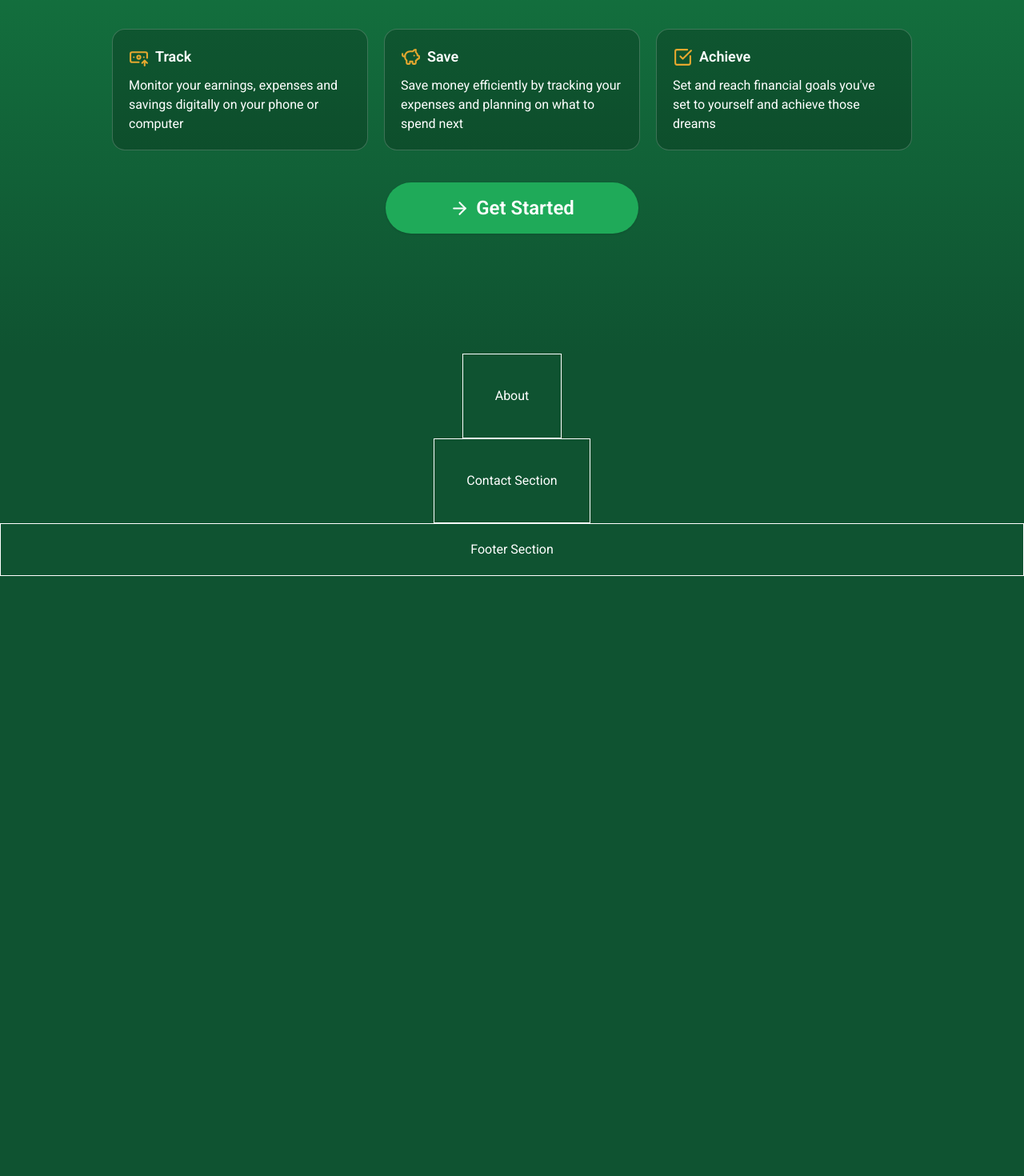
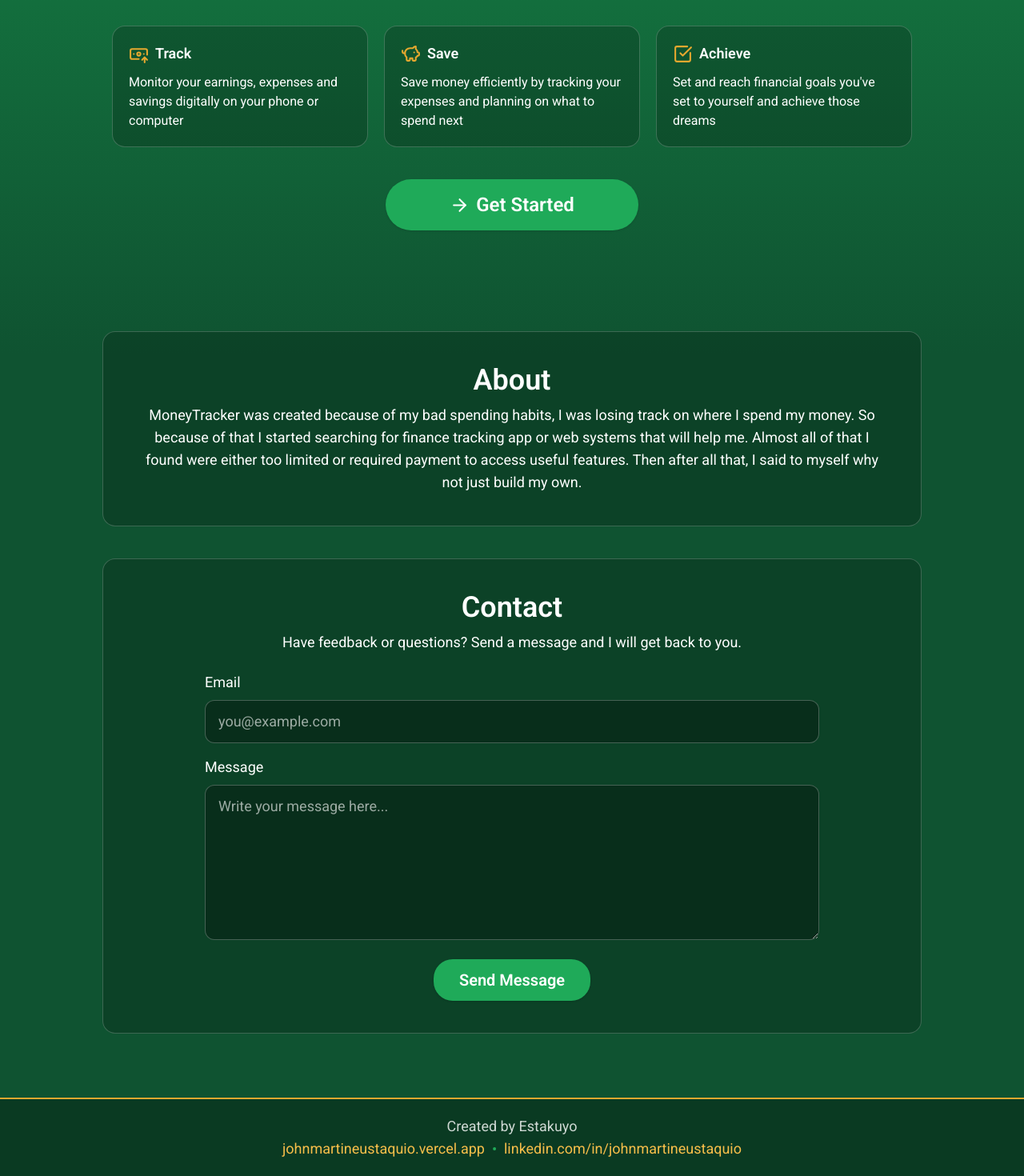
Before and after one commit to Estakuyo/MoneyTracker, a React app in the folder frontend/: page / in a window 1280 px wide. Shown: the part 358-1828 px from the top of the page at 80% size. Before the commit the page ends 1078 px from the top, so only its background shows below. Built offline with nearby package versions, Linux system fonts and the light colour scheme; the HTML template or start-up script is replaced by a standard one.

Commit message:
Landing page finished

```diff
--- a/frontend/src/pages/landing.jsx
+++ b/frontend/src/pages/landing.jsx
@@ -11,6 +11,18 @@ import Button from "../components/button";
 const Landing = () => {
   const navigate = useNavigate();
 
+  const scrollToSection = (event, sectionId) => {
+    event.preventDefault();
+
+    const section = document.getElementById(sectionId);
+    if (!section) return;
+
+    section.scrollIntoView({
+      behavior: "smooth",
+      block: "center",
+    });
+  };
+
   return (
     <div className="flex flex-col justify-center items-center text-white overflow-x-hidden">
       <header className="w-full fixed top-0 left-0 z-20 px-4 py-4 sm:px-8">
@@ -23,12 +35,14 @@ const Landing = () => {
           <div className="flex items-center gap-3 sm:gap-5 text-xs sm:text-base font-medium">
             <a
               href="#about"
+              onClick={(event) => scrollToSection(event, "about")}
               className="hover:text-accent-400 transition-colors"
             >
               About
             </a>
             <a
               href="#contact"
+              onClick={(event) => scrollToSection(event, "contact")}
               className="hover:text-accent-400 transition-colors"
             >
               Contact
@@ -36,7 +50,7 @@ const Landing = () => {
           </div>
         </nav>
       </header>
-      <section className="min-h-screen w-full flex flex-col justify-center items-center bg-linear-to-b from-primary-600 to-primary-800 px-4 pt-28 pb-14 sm:pt-24 sm:pb-8">
+      <section className="min-h-screen w-full flex flex-col justify-center items-center bg-linear-to-b from-primary-600 to-primary-800 px-4 pt-28 pb-14">
         <div className="bg-white/25 backdrop-blur-xs rounded-4xl pr-2.5 mb-5 animate-fade-in-delay-4">
           <p className="text-xs font-semibold tracking-widest flex justify-center items-center">
             <Dot size={30} color="gold" />
@@ -91,15 +105,85 @@ const Landing = () => {
         />
       </section>
 
-      <div id="about" className="p-10 border">
-        <h1>About</h1>
-      </div>
-      <div id="contact" className="p-10 border">
-        Contact Section
+      <div
+        id="about"
+        className="p-10 flex flex-col items-center gap-2.5 text-center border border-white/20 bg-black/20 rounded-2xl max-w-5xl sm:w-full mx-5 -mt-7 mb-10 animate-slide-up"
+      >
+        <h1 className="text-2xl font-semibold sm:text-4xl">About</h1>
+        <p className="text-base sm:text-lg">
+          MoneyTracker was created because of my bad spending habits, I was
+          losing track on where I spend my money. So because of that I started
+          searching for finance tracking app or web systems that will help me.
+          Almost all of that I found were either too limited or required payment
+          to access useful features. Then after all that, I said to myself why
+          not just build my own.
+        </p>
       </div>
 
-      <footer className="w-full h-full text-center border p-5">
-        Footer Section
+      <div
+        id="contact"
+        className="p-10 flex flex-col items-center gap-2.5 text-center border border-white/20 bg-black/20 rounded-2xl max-w-5xl sm:w-full mx-5 mb-20 animate-slide-up"
+      >
+        <h1 className="text-2xl font-semibold sm:text-4xl">Contact</h1>
+        <p className="text-base sm:text-lg">
+          Have feedback or questions? Send a message and I will get back to you.
+        </p>
+
+        <form className="w-full max-w-3xl mt-3 flex flex-col gap-4 text-left">
+          <div className="flex flex-col gap-2">
+            <label htmlFor="contact-email" className="text-base sm:text-lg">
+              Email
+            </label>
+            <input
+              id="contact-email"
+              type="email"
+              placeholder="you@example.com"
+              className="w-full rounded-xl border border-white/25 bg-black/30 px-4 py-3 text-base sm:text-lg text-white placeholder:text-white/60 focus:outline-none focus:ring-2 focus:ring-accent-500"
+            />
+          </div>
+
+          <div className="flex flex-col gap-2">
+            <label htmlFor="contact-body" className="text-base sm:text-lg">
+              Message
+            </label>
+            <textarea
+              id="contact-body"
+              rows={6}
+              placeholder="Write your message here..."
+              className="w-full rounded-xl border border-white/25 bg-black/30 px-4 py-3 text-base sm:text-lg text-white placeholder:text-white/60 focus:outline-none focus:ring-2 focus:ring-accent-500 resize-y"
+            />
+          </div>
+
+          <Button
+            title="Send Message"
+            className="mt-2 py-3 px-8 bg-primary-500 hover:bg-primary-600 text-lg sm:text-xl rounded-3xl self-center"
+          />
+        </form>
+      </div>
+
+      <footer className="w-full border-t-2 border-t-accent-500 bg-black/30 p-5 text-center">
+        <p className="text-base sm:text-lg text-white/80">
+          Created by Estakuyo
+        </p>
+        <span className="flex justify-center items-center">
+          <a
+            href="https://johnmartineustaquio.vercel.app"
+            target="_blank"
+            rel="noreferrer"
+            className="text-base sm:text-lg text-accent-400 hover:text-accent-300 transition-colors"
+          >
+            johnmartineustaquio.vercel.app
+          </a>
+          <Dot color="#1faa59" />
+          <a
+            href="https://linkedin.com/in/johnmartineustaquio"
+            target="_blank"
+            rel="noreferrer"
+            className="text-base sm:text-lg text-accent-400 hover:text-accent-300 transition-colors"
+          >
+            linkedin.com/in/johnmartineustaquio
+          </a>
+        </span>
       </footer>
     </div>
   );
```
